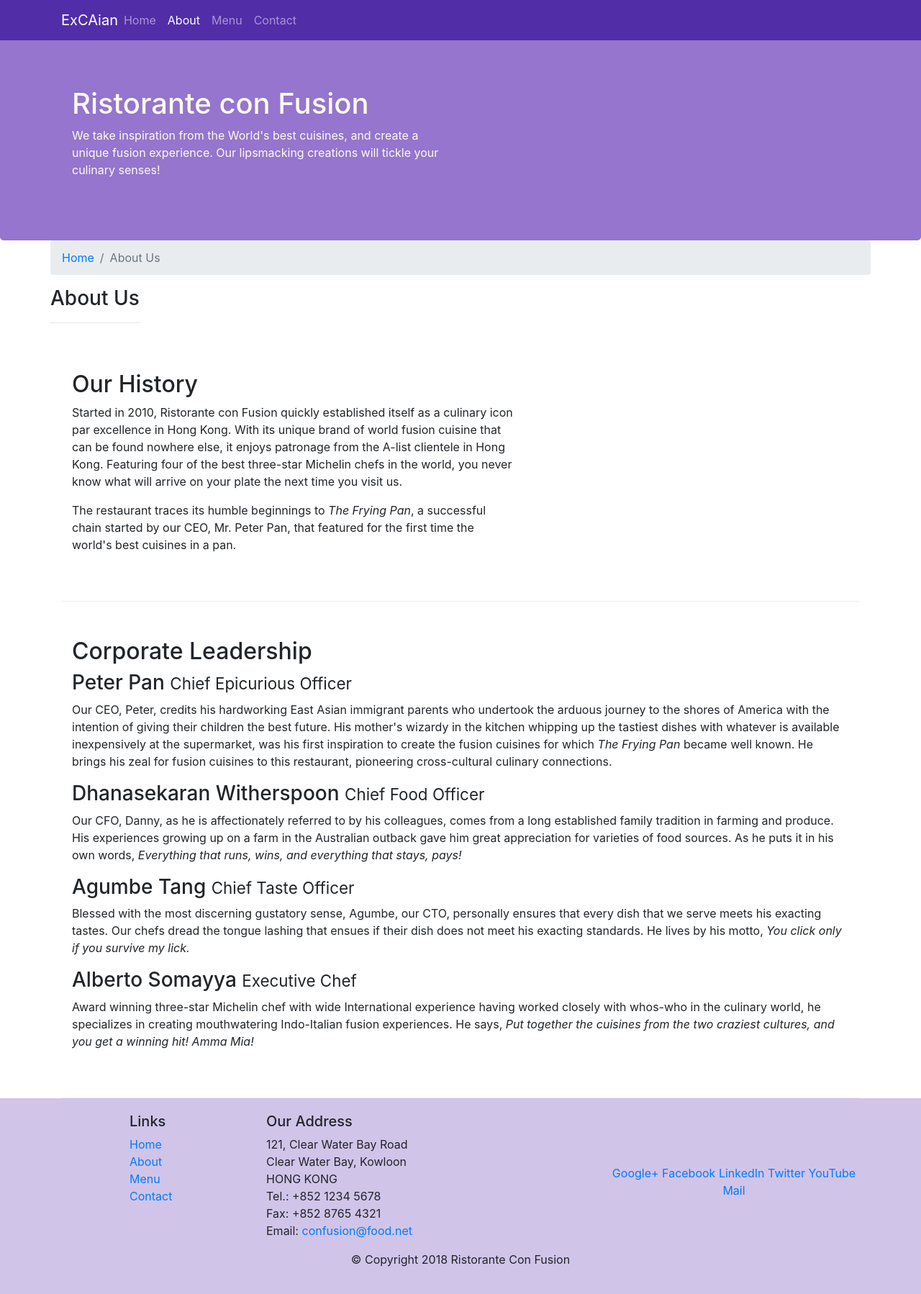
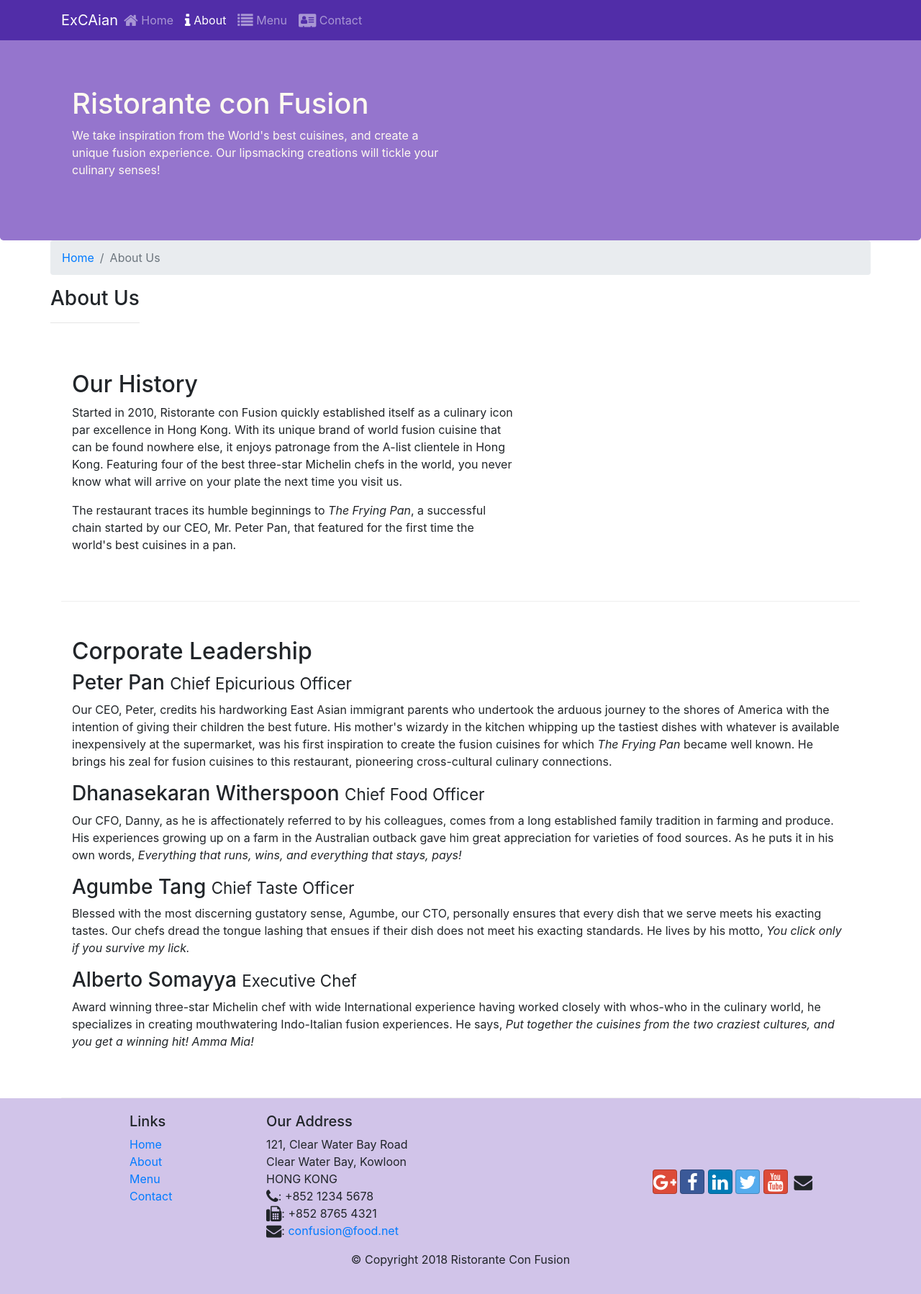
Before and after one commit to rfnshare/bootstrap_practice, a website: page aboutus.html in a window 1280 px wide. Shown: the whole page at 72% size. Drawn offline with nearby package versions, Linux system fonts and the light colour scheme.

Commit message:
Addding Icon and fonts

```diff
--- a/aboutus.html
+++ b/aboutus.html
@@ -10,6 +10,8 @@
     <!-- Bootstrap CSS -->
     <link rel="stylesheet" href="node_modules/bootstrap/dist/css/bootstrap.min.css">
     <link rel="stylesheet" href="CSS/Styles.css">
+    <link rel="stylesheet" href="node_modules/font-awesome/css/font-awesome.min.css">
+    <link rel="stylesheet" href="node_modules/bootstrap-social/bootstrap-social.css">
     <title>Ristorante Con Fusion: About Us</title>
 
 
@@ -26,10 +28,13 @@
         <a class="navbar-brand mr-auto" href="./index.html">ExCAian</a>
         <div class="collapse navbar-collapse" id="Navbar">
             <ul class="navbar-nav mr-auto">
-                <li class="nav-item"><a class="nav-link" href="./index.html">Home</a></li>
-                <li class="nav-item active"><a class="nav-link" href="#">About</a></li>
-                <li class="nav-item"><a class="nav-link" href="#">Menu</a></li>
-                <li class="nav-item"><a class="nav-link" href="#">Contact</a></li>
+                <li class="nav-item"><a class="nav-link" href="./index.html"><span class="fa fa-home fa-lg"></span> Home</a>
+                </li>
+                <li class="nav-item active"><a class="nav-link" href="#"><span class="fa fa-info fa-lg"></span>
+                    About</a></li>
+                <li class="nav-item"><a class="nav-link" href="#"><span class="fa fa-list fa-lg"></span> Menu</a></li>
+                <li class="nav-item"><a class="nav-link" href="#"><span class="fa fa-address-card fa-lg"></span> Contact</a>
+                </li>
             </ul>
 
         </div>
@@ -54,7 +59,7 @@
 <div class="container">
     <div class="row">
         <ol class="col-12 breadcrumb">
-            <li class="breadcrumb-item"><a href="./index.html">Home</a> </li>
+            <li class="breadcrumb-item"><a href="./index.html">Home</a></li>
             <li class="breadcrumb-item active">About Us</li>
         </ol>
         <div>
@@ -130,19 +135,19 @@
                     121, Clear Water Bay Road<br>
                     Clear Water Bay, Kowloon<br>
                     HONG KONG<br>
-                    Tel.: +852 1234 5678<br>
-                    Fax: +852 8765 4321<br>
-                    Email: <a href="mailto:confusion@food.net">confusion@food.net</a>
+                    <i class="fa fa-phone fa-lg"></i>: +852 1234 5678<br>
+                    <i class="fa fa-fax fa-lg"></i>: +852 8765 4321<br>
+                    <i class="fa fa-envelope fa-lg"></i>: <a href="mailto:confusion@food.net">confusion@food.net</a>
                 </address>
             </div>
             <div class="col-12 col-sm-4 align-self-center">
                 <div class="text-center">
-                    <a href="http://google.com/+">Google+</a>
-                    <a href="http://www.facebook.com/profile.php?id=">Facebook</a>
-                    <a href="http://www.linkedin.com/in/">LinkedIn</a>
-                    <a href="http://twitter.com/">Twitter</a>
-                    <a href="http://youtube.com/">YouTube</a>
-                    <a href="mailto:">Mail</a>
+                    <a class="btn btn-social-icon btn-google" href="http://google.com/+"><i class="fa fa-google-plus fa-lg"></i></a>
+                    <a class="btn btn-social-icon btn-facebook" href="http://www.facebook.com/profile.php?id="><i class="fa fa-facebook fa-lg"></i></a>
+                    <a class="btn btn-social-icon btn-linkedin" href="http://www.linkedin.com/in/"><i class="fa fa-linkedin fa-lg"></i></a>
+                    <a class="btn btn-social-icon btn-twitter" href="http://twitter.com/"><i class="fa fa-twitter fa-lg"></i></a>
+                    <a class="btn btn-social-icon btn-google" href="http://youtube.com/"><i class="fa fa-youtube fa-lg"></i></a>
+                    <a class="btn btn-social-icon " href="mailto:"><i class="fa fa-envelope fa-lg"></i></a>
                 </div>
             </div>
         </div>
--- a/package.json
+++ b/package.json
@@ -15,6 +15,8 @@
   },
   "dependencies": {
     "bootstrap": "^4.5.0",
+    "bootstrap-social": "^5.1.1",
+    "font-awesome": "^4.7.0",
     "jquery": "^3.5.1",
     "popper.js": "^1.12.9"
   }
```
Also changed, not shown: index.html (+19 -14 lines), 1 other file.
